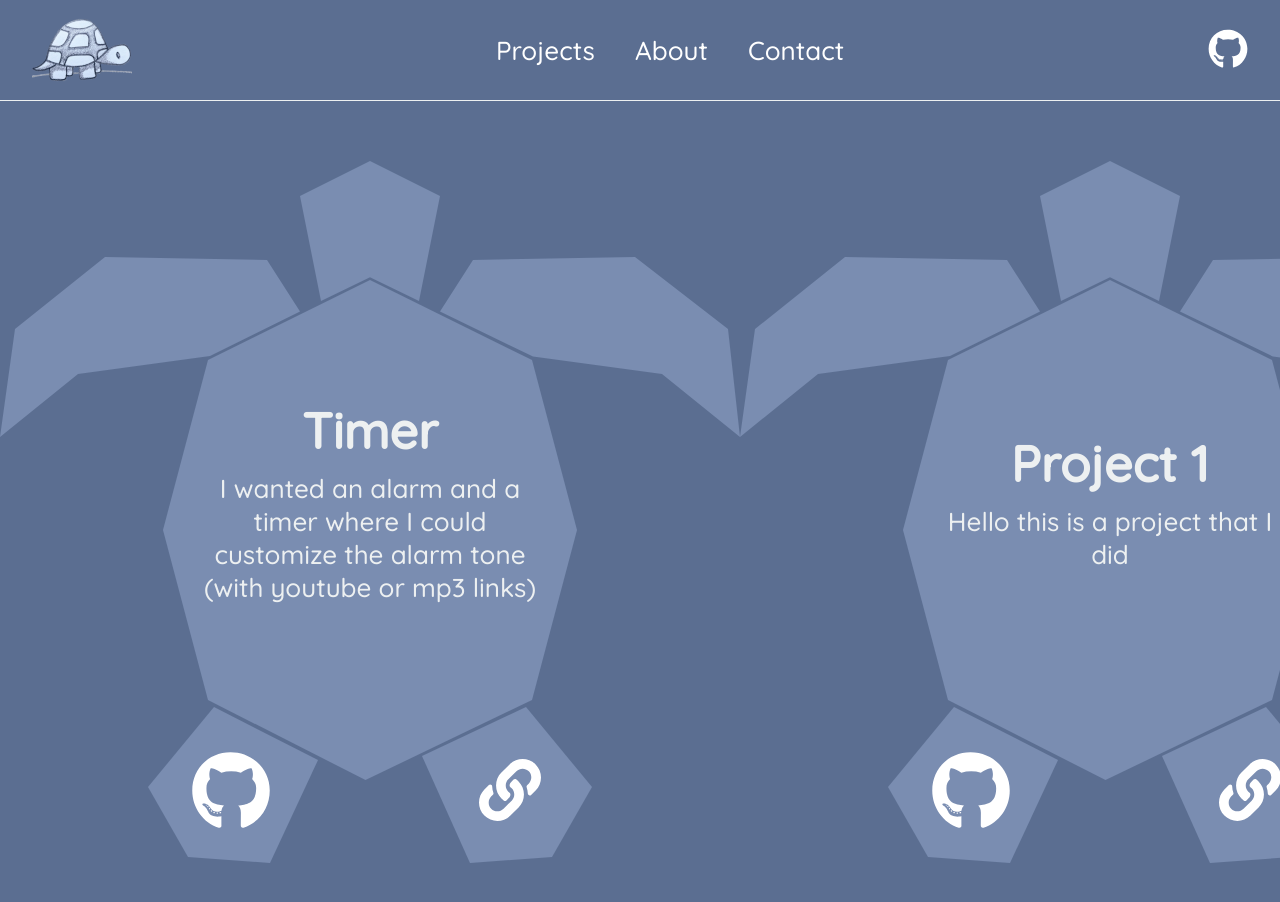
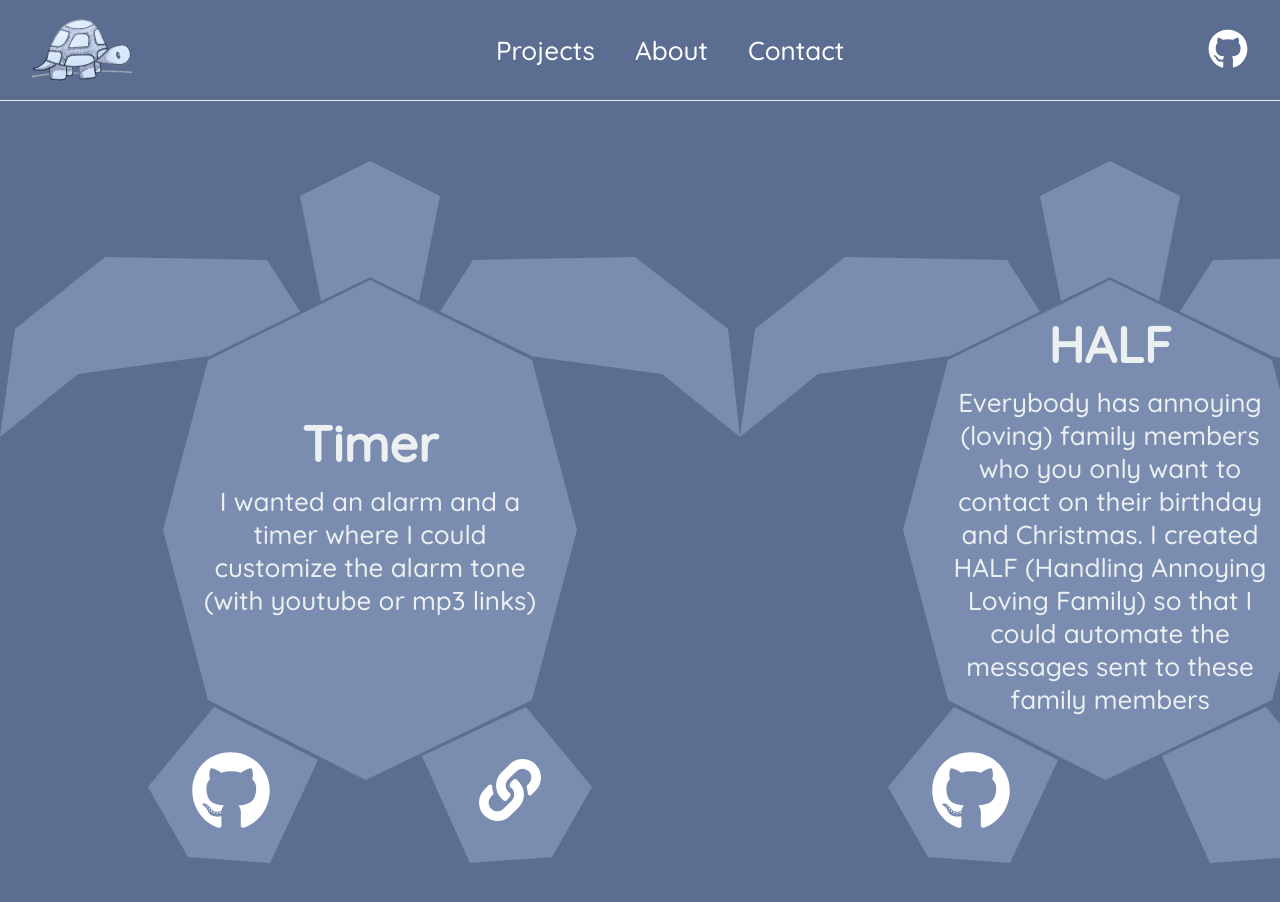
Before and after one commit to kiiramat/kiiramat-website, a React (Create React App) app: page / in a window 1280 px wide. Shown: the top 902 px of the page. Built offline with nearby package versions, Linux system fonts and the light colour scheme.

Commit message:
Added 2nd project. Logic to show or hide link button implemented

```diff
--- a/src/components/TurtleLayout.css
+++ b/src/components/TurtleLayout.css
@@ -6,7 +6,7 @@
   justify-content: center;
 }
 
-.turtle-part  {
+.turtle-part {
   background-color: #7a8db1;
   display: flex;
   flex-direction: column;
@@ -19,7 +19,6 @@
 }
 
 .turtle-layout-mid {
-
 }
 
 .turtle-layout-bot {
@@ -30,14 +29,30 @@
   width: 300px;
   height: 300px;
   margin-top: -24px;
-    clip-path: polygon(0 100%, 5% 64%, 35% 40%, 89% 41%, 100% 58.2%, 70% 73%, 26% 79%);
+  clip-path: polygon(
+    0 100%,
+    5% 64%,
+    35% 40%,
+    89% 41%,
+    100% 58.2%,
+    70% 73%,
+    26% 79%
+  );
 }
 
 .right-flipper {
   width: 300px;
   height: 300px;
   margin-top: -24px;
-    clip-path: polygon(0 58.2%, 11% 41%, 65% 40%, 96% 64%, 100% 100%, 74% 79%, 31% 73.2%);
+  clip-path: polygon(
+    0 58.2%,
+    11% 41%,
+    65% 40%,
+    96% 64%,
+    100% 100%,
+    74% 79%,
+    31% 73.2%
+  );
 }
 
 .turtle-head {
@@ -50,12 +65,21 @@
   width: 450px;
   height: 500px;
   margin-top: -132px;
-    clip-path: polygon(50% 0, 86% 16%, 96% 50%, 86% 84%, 49% 100%, 14% 84%, 4% 50%, 14% 16%);
+  clip-path: polygon(
+    50% 0,
+    86% 16%,
+    96% 50%,
+    86% 84%,
+    49% 100%,
+    14% 84%,
+    4% 50%,
+    14% 16%
+  );
 }
 
 .body-title {
   font-size: 50px;
-    margin-top: -58px;
+  margin-top: -31px;
   margin-bottom: 10px;
 }
 
@@ -78,14 +102,19 @@
   clip-path: polygon(0 24.5%, 52% 0, 85% 40%, 65% 75%, 24% 78%);
 }
 
-.github-turtle-layout {
+.github-turtle-leg {
   font-size: 80px;
   margin-bottom: 32px;
   margin-left: 26px;
 }
 
-.link-turtle-layout {
+.link-turtle-leg {
   font-size: 62px;
   margin-bottom: 35px;
   margin-left: -25px;
 }
+
+.hidden {
+  display: none;
+  width: 0px;
+}
--- a/src/components/TurtleLayout.js
+++ b/src/components/TurtleLayout.js
@@ -1,9 +1,13 @@
 import "../components/TurtleLayout.css";
 import { FontAwesomeIcon } from "@fortawesome/react-fontawesome";
-import { faGithub, faLine } from "@fortawesome/free-brands-svg-icons";
+import { faGithub} from "@fortawesome/free-brands-svg-icons";
 import { faLink } from "@fortawesome/free-solid-svg-icons";
 
 function TurtleLayout({ title, text, githubHref, linkHref }) {
+  const shouldHideButton = () => {
+    return typeof(linkHref) !== "string";
+  };
+
   return (
     <div className="turtle-layout">
       <div className="turtle-layout-top">
@@ -19,10 +23,10 @@ function TurtleLayout({ title, text, githubHref, linkHref }) {
       </div>
       <div className="turtle-layout-bot">
         <div className="turtle-part left-leg">
-          <a href={githubHref}><FontAwesomeIcon className="github-turtle-layout" icon={faGithub} /></a>
+          <a href={githubHref}><FontAwesomeIcon className="github-turtle-leg" icon={faGithub} /></a>
         </div>
         <div className="turtle-part right-leg">
-          <a href={linkHref}><FontAwesomeIcon className="link-turtle-layout" icon={faLink} /></a>
+          <a href={linkHref}><FontAwesomeIcon className={`link-turtle-leg ${shouldHideButton() ? "hidden" : ""}`} icon={faLink} /></a>
         </div>
       </div>
     </div>
--- a/src/pages/Projects.js
+++ b/src/pages/Projects.js
@@ -11,7 +11,11 @@ function Projects() {
                 githubHref="https://github.com/kiiramat/timer"
                 linkHref="https://kiiramat.com/timer/"
             />
-            <TurtleLayout title="Project 1" text="Hello this is a project that I did" />
+            <TurtleLayout
+                title="HALF"
+                text="Everybody has annoying (loving) family members who you only want to contact on their birthday and Christmas. I created HALF (Handling Annoying Loving Family) so that I could automate the messages sent to these family members "
+                githubHref="https://github.com/kiiramat/HALF"
+            />
         </div>
     );
 }
```
Lines whose indentation alone changed are shown as unchanged.
